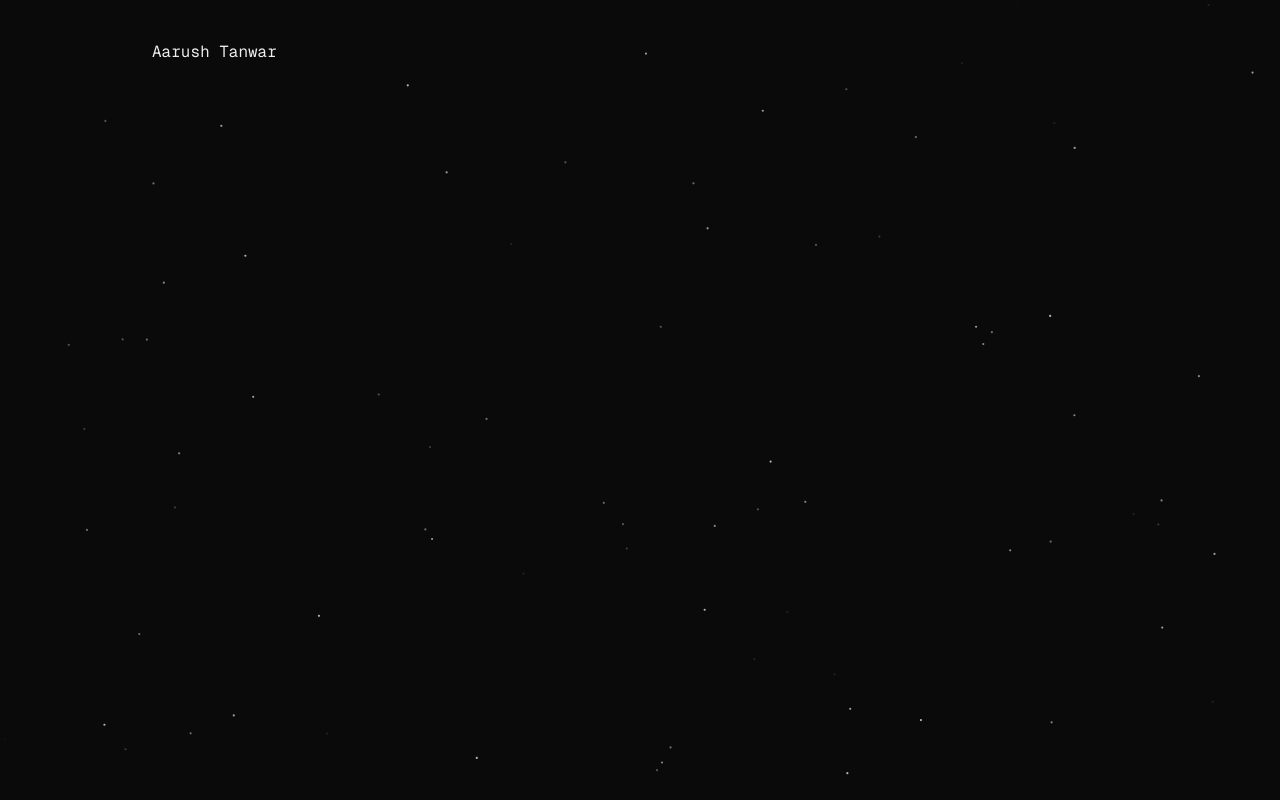
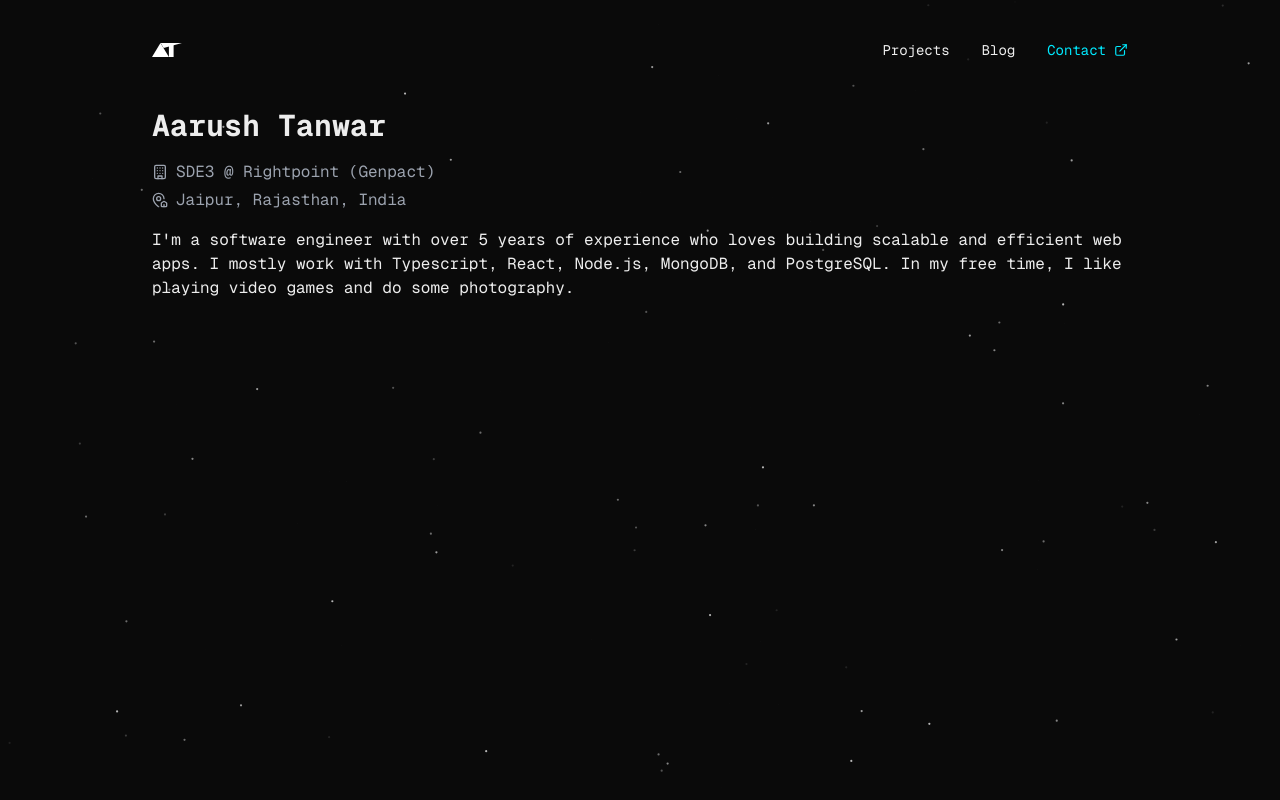
Before and after one commit to Thisisaarush/aaruush.dev, a Next.js app: page / in a window 1280 px wide. Built offline with nearby package versions, Linux system fonts and the light colour scheme.

Commit message:
Add Navbar component, enhance homepage layout, and update global styles

```diff
--- a/src/app/globals.css
+++ b/src/app/globals.css
@@ -12,3 +12,51 @@ body {
   background: var(--background);
   font-family: "Geist Mono", "Geist", Arial, Helvetica, sans-serif;
 }
+
+.shiki,
+.shiki span {
+  color: var(--shiki-dark) !important;
+  background-color: var(--shiki-dark-bg) !important;
+  font-style: var(--shiki-dark-font-style) !important;
+  font-weight: var(--shiki-dark-font-weight) !important;
+  text-decoration: var(--shiki-dark-text-decoration) !important;
+}
+
+.prose a:not(.anchor) {
+  @apply text-accent no-underline hover:underline;
+}
+
+.prose a.anchor {
+  @apply relative no-underline;
+}
+
+.prose a.anchor::before {
+  @apply absolute -left-4 opacity-0 transition-opacity duration-200 content-['#'];
+}
+
+.prose a.anchor:hover::before {
+  @apply opacity-100;
+}
+
+.prose pre {
+  @apply overflow-x-auto border border-neutral-800 bg-[#111] my-4 rounded-none;
+}
+
+.prose code:not(pre code) {
+  @apply px-1 py-0.5 text-sm border border-gray-700 rounded text-gray-200;
+}
+
+.prose code:not(pre code)::before,
+.prose code:not(pre code)::after {
+  content: none;
+}
+
+.prose pre code {
+  @apply p-4 block bg-transparent;
+  border: initial;
+  line-height: 1.6;
+}
+
+.prose code span {
+  @apply font-medium text-gray-200;
+}
--- a/src/app/layout.tsx
+++ b/src/app/layout.tsx
@@ -1,8 +1,9 @@
+import "./globals.css"
 import type { Metadata } from "next"
 import { Geist, Geist_Mono } from "next/font/google"
-import "./globals.css"
 import { Analytics } from "@vercel/analytics/react"
 import { SpeedInsights } from "@vercel/speed-insights/next"
+import { Navbar } from "@/components/navbar"
 
 const geistSans = Geist({
   variable: "--font-geist-sans",
@@ -55,7 +56,11 @@ export default function RootLayout({
       <body
         className={`${geistSans.variable} ${geistMono.variable} antialiased min-h-screen`}
       >
-        <div className="max-w-5xl px-6 py-10 mx-auto">{children}</div>
+        <div className="max-w-5xl px-6 py-10 mx-auto">
+          <Navbar />
+          {children}
+        </div>
+
         <Analytics />
         <SpeedInsights />
       </body>
--- a/src/app/page.tsx
+++ b/src/app/page.tsx
@@ -1,10 +1,33 @@
 import Particles from "@/components/particles"
+import { LucideBuilding, MapPinHouse } from "lucide-react"
 
 export default function Home() {
   return (
     <div>
-      <main>Aarush Tanwar</main>
-      <Particles className="absolute inset-0" quantity={150} />
+      <main>
+        <div className="flex flex-col gap-4">
+          <h1 className="text-3xl font-bold">Aarush Tanwar</h1>
+
+          <div className="flex flex-col gap-1">
+            <span className="flex items-center gap-2 text-gray-400">
+              <LucideBuilding size={16} />
+              <p>SDE3 @ Rightpoint (Genpact)</p>
+            </span>
+            <span className="flex items-center gap-2 text-gray-400">
+              <MapPinHouse size={16} />
+              <p>Jaipur, Rajasthan, India</p>
+            </span>
+          </div>
+
+          <p>
+            I&apos;m a software engineer with over 5 years of experience who
+            loves building scalable and efficient web apps. I mostly work with
+            Typescript, React, Node.js, MongoDB, and PostgreSQL. In my free
+            time, I like playing video games and do some photography.
+          </p>
+        </div>
+      </main>
+      <Particles className="absolute inset-0 -z-50" quantity={150} />
     </div>
   )
 }
--- /dev/null
+++ b/src/components/navbar.tsx
@@ -0,0 +1,41 @@
+import { ExternalLink } from "lucide-react"
+import Image from "next/image"
+import Link from "next/link"
+
+export const Navbar = () => {
+  return (
+    <nav className="flex items-center justify-between mb-12 text-sm">
+      <Link href="/">
+        <Image
+          src={"/aarush-tanwar-logo.svg"}
+          alt="aarush tanwar"
+          width={30}
+          height={30}
+        />
+      </Link>
+
+      <div className="flex space-x-8">
+        <Link
+          href="/projects"
+          className="hover:text-accent transition-colors duration-150"
+        >
+          Projects
+        </Link>
+        <Link
+          href="/blog"
+          prefetch={true}
+          className="hover:text-accent transition-colors duration-150"
+        >
+          Blog
+        </Link>
+        <Link
+          href="mailto:tanwaraarush007@gmail.com"
+          className="text-accent transition-colors duration-150 hover:underline hover:underline-offset-4 flex items-center gap-2"
+        >
+          <p>Contact</p>
+          <ExternalLink size={14} />
+        </Link>
+      </div>
+    </nav>
+  )
+}
--- a/tailwind.config.ts
+++ b/tailwind.config.ts
@@ -12,6 +12,10 @@ export default {
       colors: {
         background: "var(--background)",
         foreground: "var(--foreground)",
+        accent: "#00EAFF",
+      },
+      fontFamily: {
+        mono: ["var(--font-geist-mono)"],
       },
     },
   },
```
